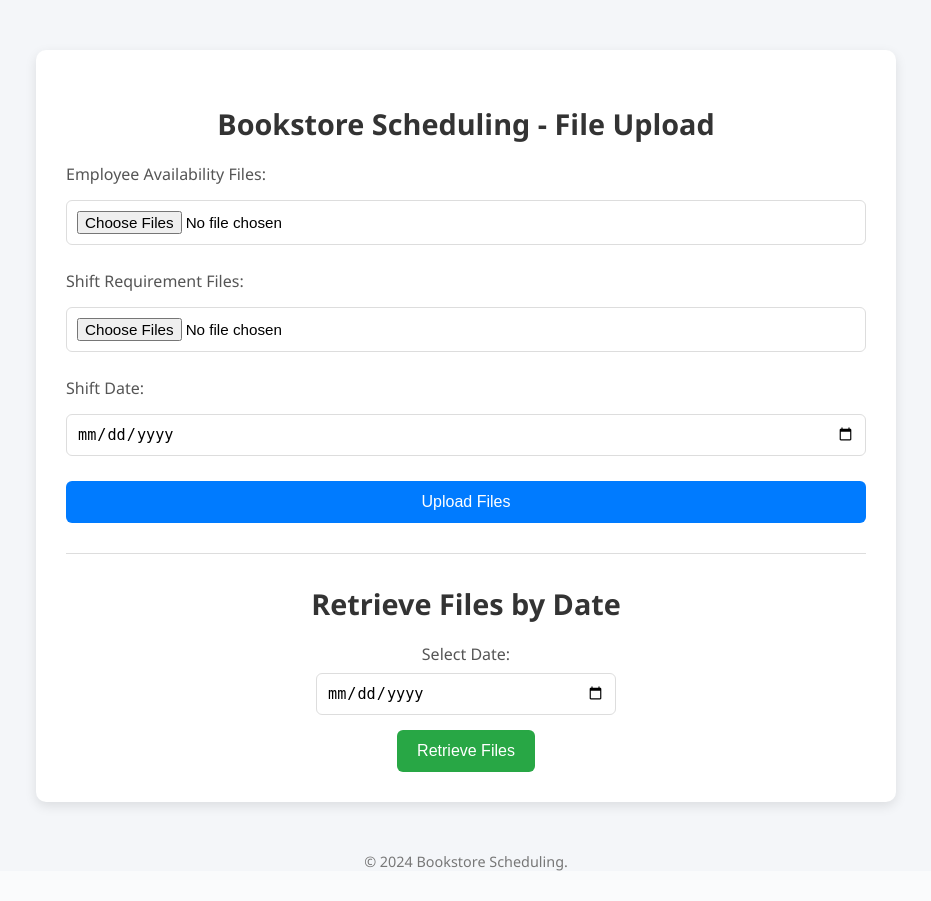
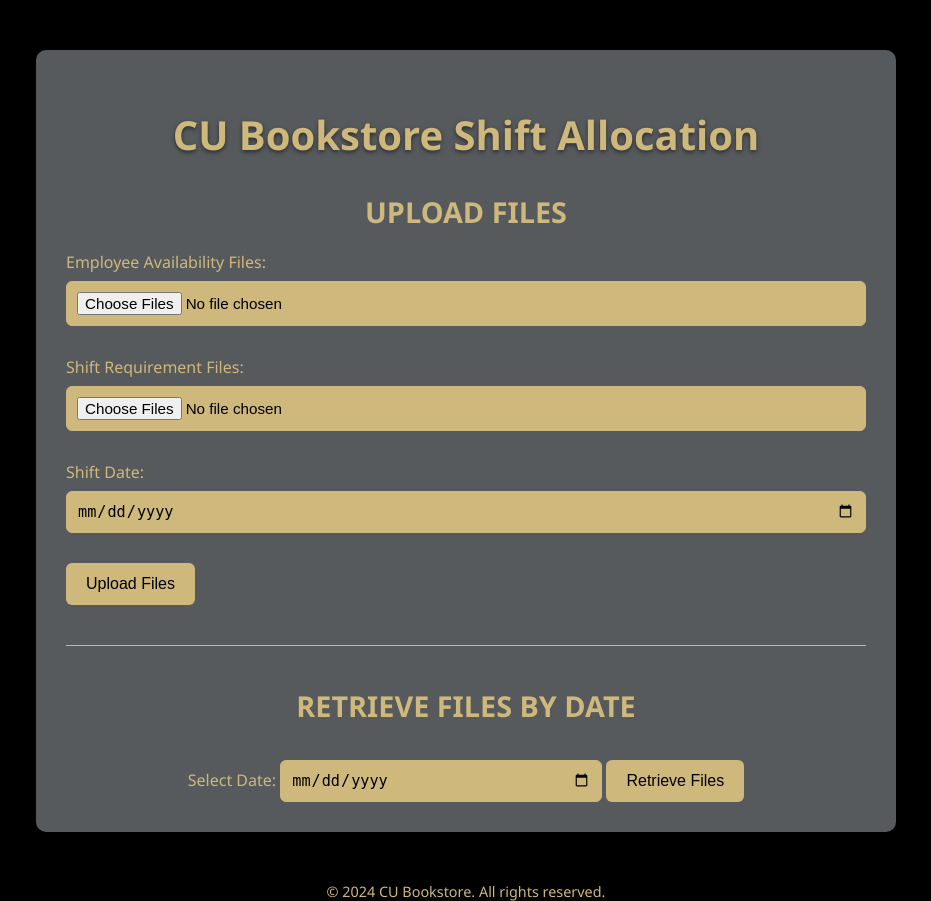
Before and after one commit to ABHIRAM1234/CU-BookStore-Work-Scheduling, a Flask app: page / in a window 1280 px wide. Shown: the whole page, without its empty margins (174-1105 px from the left). Before the commit the page ends 871 px from the top, so only its background shows below. Run offline with Flask 3, Linux system fonts and the light colour scheme.

Commit message:
Updated frontend design and flask API to retrieve data from RDS

```diff
--- a/app.py
+++ b/app.py
@@ -1,9 +1,11 @@
 import boto3
-from flask import Flask, request, jsonify, render_template
+from flask import Flask, request, jsonify, render_template, send_file
 import os
 from dotenv import load_dotenv
 from datetime import datetime
 import pandas as pd
+from sqlalchemy import create_engine
+from io import BytesIO
 
 # Load environment variables from .env file
 load_dotenv()
@@ -11,6 +13,11 @@ load_dotenv()
 # Access AWS credentials and region
 AWS_ACCESS_KEY_ID = os.getenv('AWS_ACCESS_KEY_ID')
 AWS_SECRET_ACCESS_KEY = os.getenv('AWS_SECRET_ACCESS_KEY')
+
+# Database connection
+DB_URL = "postgresql://saaijeesh_rds:SAAI18max@dcsc-scheduling-db.cr6saecsqga3.ap-south-1.rds.amazonaws.com:5432/postgres"
+engine = create_engine(DB_URL)
+print("RDS DATABSE ENGINE CONNECTED")
 
 app = Flask(__name__)
 
@@ -108,16 +115,57 @@ def upload_files():
     return jsonify({"message": f"{len(daily_employee_files)} Daily Employee Availability files and {len(daily_shift_files)} Daily Shift Requirements files uploaded successfully to S3!"}), 200
 
 
-# Route to check if files have been uploaded
 @app.route('/retrieve-files', methods=['POST'])
 def retrieve_files():
-    # Check if both file sets are uploaded and stored in the dictionary
-    if ('daily_employee_files' in uploaded_files and
-        'daily_shift_files' in uploaded_files and
-        uploaded_files['daily_employee_files'] and uploaded_files['daily_shift_files']):
-        return jsonify({"status": True, "message": "Files are available for processing."}), 200
-    else:
-        return jsonify({"status": False, "message": "Files are missing."}), 400
+    # Get the date from the form
+    selected_date = request.form.get('date')
+
+    # Validate the date
+    if not selected_date:
+        return jsonify({"error": "Date is required."}), 400
+
+    try:
+        # Query the database
+        query = "SELECT * FROM scheduled.final_allocation"
+        with engine.connect() as conn:
+            sql_query = pd.read_sql(
+                sql=query,
+                con=conn.connection
+            )
+        df = pd.DataFrame(sql_query)
+        # Convert the DataFrame to HTML for rendering
+        table_html = df.to_html(classes='table table-bordered', index=False)
+        return render_template('retrieve_results.html', table_html=table_html)
+
+    except Exception as e:
+        return render_template('error.html', error_message=str(e))
+
+# Route to download Excel
+@app.route('/download-excel')
+def download_excel():
+    try:
+        # Query the database
+        query = "SELECT * FROM scheduled.final_allocation"
+        with engine.connect() as conn:
+            sql_query = pd.read_sql(
+                sql=query,
+                con=conn.connection
+            )
+        df = pd.DataFrame(sql_query)
+
+        # Create an Excel file
+        output = BytesIO()
+        df.to_excel(output, index=False, engine='openpyxl')
+        output.seek(0)
+
+        return send_file(
+            output,
+            mimetype='application/vnd.openxmlformats-officedocument.spreadsheetml.sheet',
+            as_attachment=True,
+            download_name='schedule.xlsx'
+        )
+    except Exception as e:
+        return jsonify({"error": str(e)}), 500
 
 if __name__ == '__main__':
-    app.run(debug=True, host='0.0.0.0', port=5000)
+    app.run(debug=False, host='0.0.0.0', port=5000)
--- a/templates/upload_form.html
+++ b/templates/upload_form.html
@@ -3,136 +3,143 @@
 <head>
     <meta charset="UTF-8">
     <meta name="viewport" content="width=device-width, initial-scale=1.0">
-    <title>Bookstore Scheduling - File Upload</title>
+    <title>CU Bookstore Shift Allocation</title>
     <style>
         body {
             font-family: 'Segoe UI', Tahoma, Geneva, Verdana, sans-serif;
-            background-color: #f4f6f9;
+            background-color: #000000; /* CU Black */
             margin: 0;
             padding: 0;
+            color: #CFB87C; /* CU Gold */
         }
 
         .container {
             max-width: 800px;
             margin: 50px auto;
             padding: 30px;
-            background-color: #ffffff;
+            background-color: #565A5C; /* CU Grey */
             border-radius: 10px;
-            box-shadow: 0 4px 12px rgba(0, 0, 0, 0.1);
+            box-shadow: 0 4px 12px rgba(0, 0, 0, 0.7);
         }
 
-        h2, h3 {
+        h1 {
             text-align: center;
-            color: #333;
+            color: #CFB87C; /* CU Gold */
+            margin-bottom: 30px;
+            font-size: 2.5rem;
+            text-shadow: 0 2px 4px rgba(0, 0, 0, 0.5);
+        }
+
+        .section-title {
+            color: #CFB87C; /* CU Gold */
+            font-size: 1.8rem;
+            text-align: center;
             margin-bottom: 20px;
-            font-size: 1.8rem;
+            text-transform: uppercase;
         }
 
         .form-section {
-            display: flex;
-            flex-direction: column;
-            gap: 15px;
-            margin-bottom: 25px;
+            margin-bottom: 30px;
         }
 
         .form-section label {
             font-size: 1rem;
-            color: #555;
+            color: #CFB87C; /* CU Gold */
+            margin-bottom: 8px;
+            display: block;
         }
 
         .form-section input[type="file"],
         .form-section input[type="date"] {
             font-size: 0.95rem;
             padding: 10px;
-            border: 1px solid #ddd;
+            border: 1px solid #CFB87C; /* CU Gold */
             border-radius: 6px;
             width: 100%;
             box-sizing: border-box;
+            background-color: #CFB87C; /* CU Gold */
+            color: #000000; /* Black text */
         }
 
         .form-section input:focus {
-            border-color: #007bff;
+            border-color: #CFB87C; /* Highlight focus with CU Gold */
             outline: none;
         }
 
         .form-section button {
-            background-color: #007bff;
-            color: white;
+            background-color: #CFB87C; /* CU Gold */
+            color: #000000; /* Black text */
             padding: 12px 20px;
             font-size: 1rem;
             border: none;
             border-radius: 6px;
             cursor: pointer;
-            transition: background-color 0.3s;
-            text-align: center;
+            transition: transform 0.3s, box-shadow 0.3s, background-color 0.3s;
         }
 
         .form-section button:hover {
-            background-color: #0056b3;
+            background-color: #E4CFAB; /* Lighter Gold */
+            transform: scale(1.05);
+            box-shadow: 0 4px 10px rgba(207, 184, 124, 0.5);
         }
 
         .section-divider {
-            border-top: 1px solid #ddd;
-            margin: 30px 0;
-        }
-
-        .date-section {
-            text-align: center;
-            margin-top: 30px;
-        }
-
-        .date-section label {
-            font-size: 1rem;
-            color: #555;
-            display: block;
-            margin-bottom: 8px;
-        }
-
-        .date-section input {
-            font-size: 0.95rem;
-            padding: 10px;
-            border: 1px solid #ddd;
-            border-radius: 6px;
-            width: 60%;
-            max-width: 300px;
-            margin: 0 auto;
-            box-sizing: border-box;
-            display: block;
-        }
-
-        .date-section button {
-            background-color: #28a745;
-            color: white;
-            padding: 12px 20px;
-            font-size: 1rem;
-            border: none;
-            border-radius: 6px;
-            cursor: pointer;
-            transition: background-color 0.3s;
-            margin-top: 15px;
-        }
-
-        .date-section button:hover {
-            background-color: #218838;
+            border-top: 1px solid #CFB87C; /* CU Gold */
+            margin: 40px 0;
         }
 
         .footer {
             text-align: center;
             margin-top: 40px;
-            color: #777;
+            color: #CFB87C; /* CU Gold */
             font-size: 0.9rem;
         }
 
         .footer p {
             margin: 0;
         }
+
+        .date-section {
+            text-align: center;
+        }
+
+        .date-section input {
+            font-size: 0.95rem;
+            padding: 10px;
+            border: 1px solid #CFB87C; /* CU Gold */
+            border-radius: 6px;
+            width: 60%;
+            max-width: 300px;
+            background-color: #CFB87C; /* CU Gold */
+            color: #000000; /* Black text */
+        }
+
+        .date-section button {
+            background-color: #CFB87C; /* CU Gold */
+            color: #000000; /* Black text */
+            padding: 12px 20px;
+            font-size: 1rem;
+            border: none;
+            border-radius: 6px;
+            cursor: pointer;
+            transition: transform 0.3s, box-shadow 0.3s, background-color 0.3s;
+            margin-top: 15px;
+        }
+
+        .date-section button:hover {
+            background-color: #E4CFAB; /* Lighter Gold */
+            transform: scale(1.05);
+            box-shadow: 0 4px 10px rgba(207, 184, 124, 0.5);
+        }
     </style>
 </head>
 <body>
     <div class="container">
-        <h2>Bookstore Scheduling - File Upload</h2>
+        <h1>CU Bookstore Shift Allocation</h1>
 
-        <!-- File Upload Form -->
+        <!-- Upload Files Section -->
+        <div>
+            <h2 class="section-title">Upload Files</h2>
             <form action="/upload-files" method="POST" enctype="multipart/form-data">
                 <div class="form-section">
                     <label for="employee_availability">Employee Availability Files:</label>
@@ -153,13 +160,14 @@
                     <button type="submit">Upload Files</button>
                 </div>
             </form>
+        </div>
 
         <div class="section-divider"></div>
 
         <!-- Retrieve Files Section -->
-        <div class="date-section">
-            <h3>Retrieve Files by Date</h3>
-            <form action="/retrieve-files" method="POST">
+        <div>
+            <h2 class="section-title">Retrieve Files by Date</h2>
+            <form action="/retrieve-files" method="POST" class="date-section">
                 <label for="date_selection">Select Date:</label>
                 <input type="date" name="date" id="date_selection" required>
                 <button type="submit">Retrieve Files</button>
@@ -169,7 +177,7 @@
 
     <!-- Footer -->
     <div class="footer">
-        <p>&copy; 2024 Bookstore Scheduling. </p>
+        <p>&copy; 2024 CU Bookstore. All rights reserved.</p>
     </div>
 </body>
 </html>
```
Also changed, not shown: templates/retrieve_results.html (added, +111 -0 lines). Lines whose indentation alone changed are shown as unchanged.
